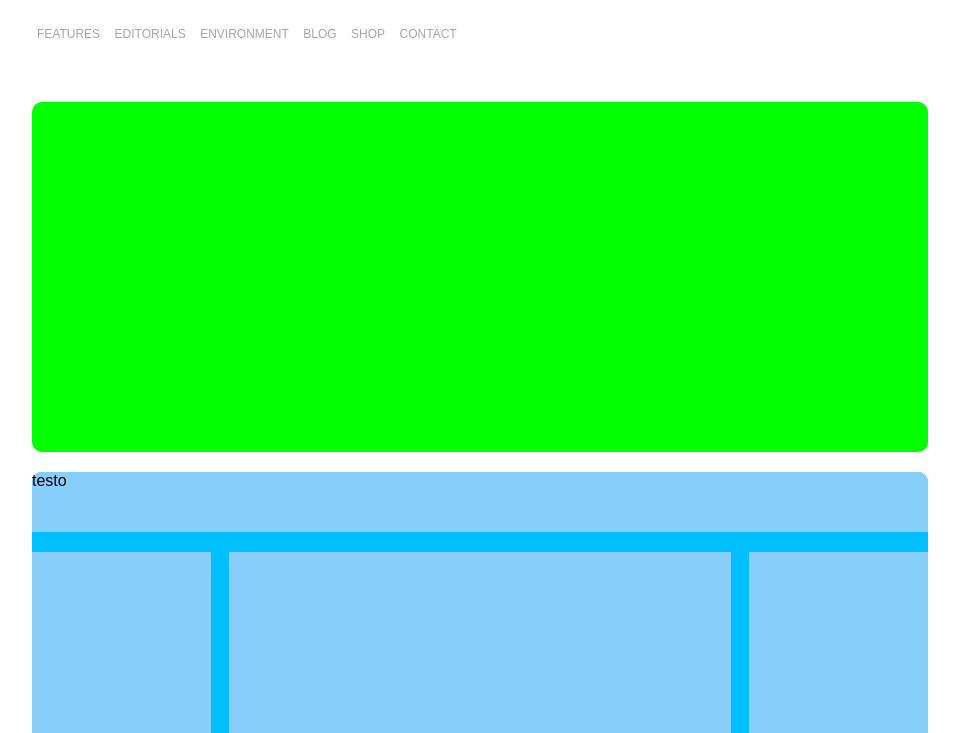
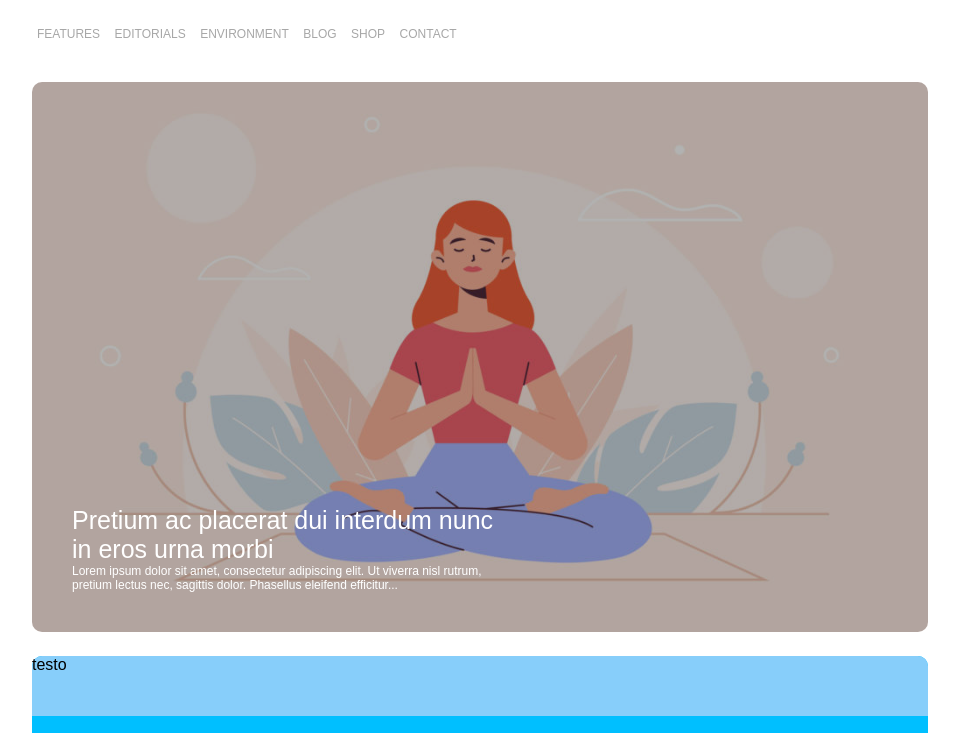
Before and after one commit to KSigma91/htmlcss-wp, a plain HTML site: page index.html in a window 1280 px wide. Shown: the part 66-799 px from the top of the page, without its empty margins (160-1119 px from the left). Drawn offline with Linux system fonts and the light colour scheme.

Commit message:
contenuto header

```diff
--- a/css/style.css
+++ b/css/style.css
@@ -10,14 +10,14 @@
     margin: auto;
 }
 
+img {
+    max-width: 100%;
+}
+
 /* impostazioni generali header*/
 .logo {
     height: 50px;
     width: 150px;
-}
-
-.logo img {
-    max-width: 100%;
 }
 
 nav ul li {
@@ -32,16 +32,47 @@ nav ul li a {
     text-decoration: none;
 }
 
-/* impostazioni generali main */
+/* contenuto header */
 .content-top {
-    margin-top: 20px;
+    position: relative;
+}
+
+.content-top img {
     width: 100%;
-    /* debug */
-    height: 350px;
-    background: lime;
+    height: 550px;
+    object-fit: cover;
     border-radius: 10px;
 }
 
+.content-top .opacity-bg {
+    position: absolute;
+    top: 0;
+    left: 0;
+    background: rgba(0,0,0,0.3);
+    border-radius: 10px;
+    width: 100%;
+    height: 550px;
+}
+
+.content-top .text {
+    position: absolute;
+    bottom: 80px;
+    left: 40px;
+    color: white;
+    width: 430px;
+    height: 50px;
+}
+
+.content-top h4 {
+    font-size: 25px;
+    font-weight: lighter;
+}
+
+.content-top p {
+    font-size: 12px;
+}
+
+/* impostazioni generali main */
 .content-bottom {
     margin-top: 20px;
     width: 100%;
--- a/index.html
+++ b/index.html
@@ -45,17 +45,21 @@
                 </ul>
             </nav>
 
+            <!-- contenuto header -->
+            <hero>
+                <div class="content-top">
+                    <img src="./img/banner.jpg" alt="banner-image">
+                    <div class="opacity-bg"></div>
+                    <div class="text">
+                        <h4>Pretium ac placerat dui interdum nunc in eros urna morbi</h4>
+                        <p>Lorem ipsum dolor sit amet, consectetur adipiscing elit. Ut viverra nisl rutrum, pretium lectus nec, sagittis dolor. Phasellus eleifend efficitur...</p>
+                    </div>
+                </div>
+            </hero>
         </header>
 
         <!-- contenuto -->
         <main>
-
-            <!-- contenuto superiore -->
-            <section>
-                <div class="content-top">
-
-                </div>
-            </section>
 
             <!-- contenuto inferiore -->
             <section>
```
